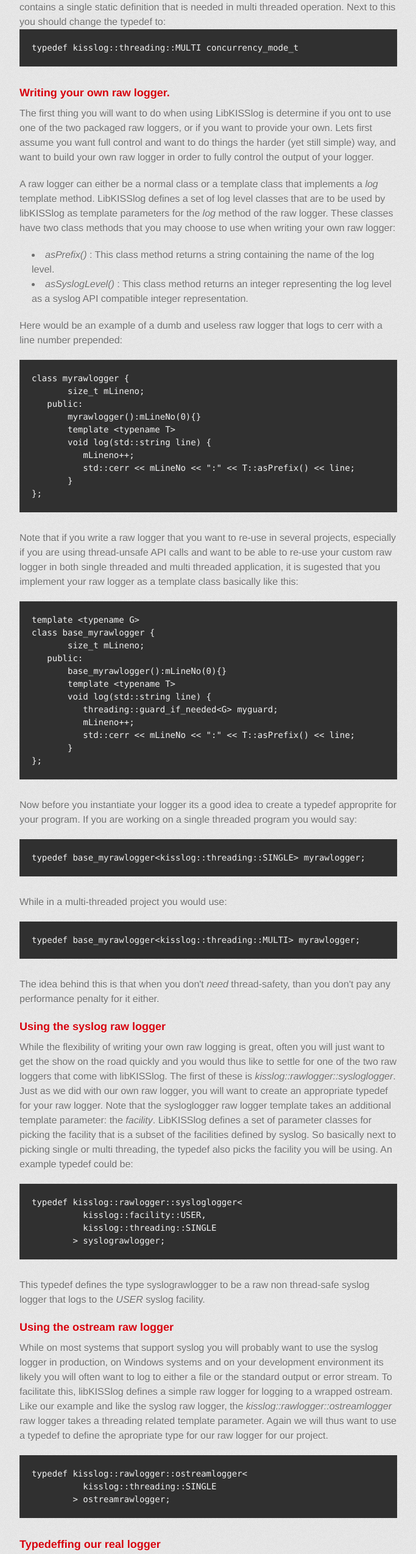
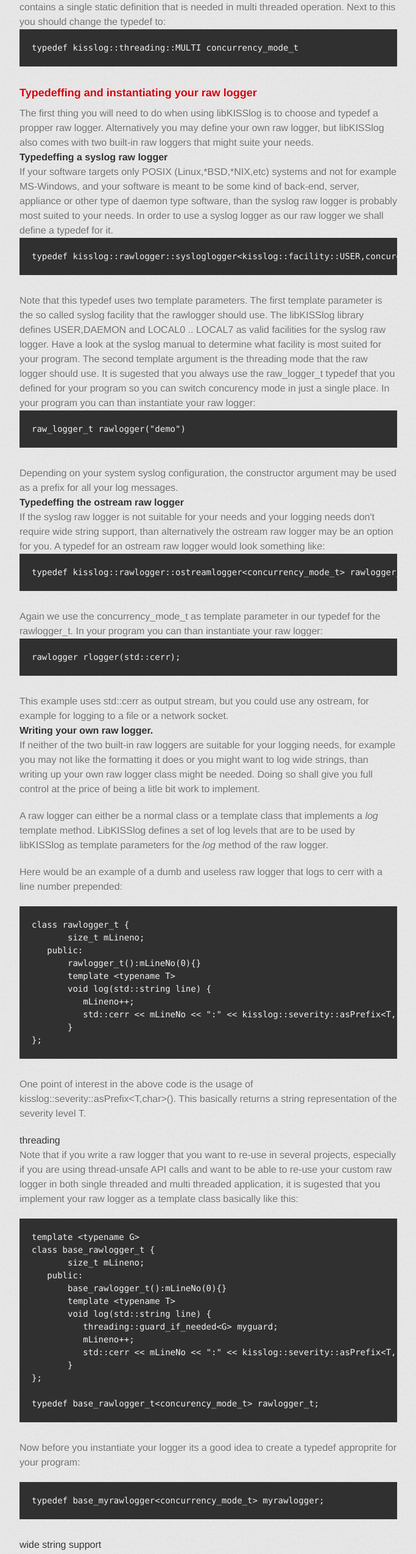
Before and after one commit to pibara/libKISSlog, a plain HTML site: page index.html in a window 1280 px wide. Shown: the part 1180-3728 px from the top of the page at 61% size, without its empty margins (298-981 px from the left). Drawn offline with Linux system fonts and the light colour scheme; a web font is replaced by a local one.

Commit message:
Update index.html
Some more docs

```diff
--- a/index.html
+++ b/index.html
@@ -63,100 +63,133 @@ This file contains a single static definition that is needed in multi threaded o
 
 <pre><code>typedef kisslog::threading::MULTI concurrency_mode_t</code></pre>
 
-<h3>Writing your own raw logger.</h3>
+<h3>Typedeffing and instantiating your raw logger</h3>
+The first thing you will need to do when using libKISSlog is to choose and typedef a propper raw logger. Alternatively you may define your own raw logger, but libKISSlog also comes with two built-in raw loggers that might suite your needs.
+<h4>Typedeffing a syslog raw logger</h4>
+If your software targets only POSIX (Linux,*BSD,*NIX,etc) systems and not for example MS-Windows, and your software is meant to be
+some kind of back-end, server, appliance or other type of daemon type software, than the syslog raw logger is probably most
+ suited to your needs. In order to use a syslog logger as our raw logger we shall define a typedef for it.
 
-<p>The first thing you will want to do when using LibKISSlog is determine if you ont to use one of the two packaged raw loggers, or if you want to provide your own. Lets first assume you want full control and want to do things the harder (yet still simple) way, and want to build your own raw logger in order to fully control the output of your logger. </p>
+<pre><code>typedef kisslog::rawlogger::sysloglogger&lt;kisslog::facility::USER,concurency_mode_t&gt; raw_logger_t</code></pre>
 
-<p>A raw logger can either be a normal class or a template class that implements a <em>log</em> template method. LibKISSlog defines a set of log level classes that are to be used by libKISSlog as template parameters for the <em>log</em> method of the raw logger. These classes have two class methods that you may choose to use when writing your own raw logger:</p>
+Note that this typedef uses two template parameters. The first template parameter is the so called syslog <i>facility</i> that the rawlogger should use.
+The libKISSlog library defines USER,DAEMON and LOCAL0 .. LOCAL7 as valid facilities for the syslog raw logger. Have a look at the syslog manual to determine
+what facility is most suited for your program. The second template argument is the threading mode that the raw logger should use.
+It is sugested that you always use the raw_logger_t typedef that you defined for your program so you can switch concurency mode in just a single place.
 
-<ul>
-<li>
-<em>asPrefix()</em> : This class method returns a string containing the name of the log level.</li>
-<li>
-<em>asSyslogLevel()</em> : This class method returns an integer representing the log level as a syslog API compatible integer representation. </li>
-</ul><p>Here would be an example of a dumb and useless raw logger that logs to cerr with a line number prepended:</p>
+In your program you can than instantiate your raw logger:
 
-<pre><code>class myrawlogger {
+<pre><code>raw_logger_t rawlogger("demo")</code></pre>
+
+Depending on your system syslog configuration, the constructor argument may be used as a prefix for all your log messages.
+
+<h4>Typedeffing the ostream raw logger</h4>
+If the syslog raw logger is not suitable for your needs and your logging needs don't require wide string support, than alternatively
+the ostream raw logger may be an option for you. A typedef for an ostream raw logger would look something like:
+<pre><code>typedef kisslog::rawlogger::ostreamlogger&lt;concurrency_mode_t&gt; rawlogger_t;</code></pre>
+
+Again we use the concurrency_mode_t as template parameter in our typedef for the rawlogger_t.
+
+In your program you can than instantiate your raw logger:
+
+<pre><code>rawlogger rlogger(std::cerr);</code></pre>
+
+This example uses std::cerr as output stream, but you could use any ostream, for example for logging to a file or a network socket.
+
+<h4>Writing your own raw logger.</h4>
+<p>If neither of the two built-in raw loggers are suitable for your logging needs, for example you may not like the formatting it does or you might want to log wide strings,
+than writing up your own raw logger class might be needed. Doing so shall give you full control at the price of being a litle bit work to implement.</p>
+
+<p>A raw logger can either be a normal class or a template class that implements a <em>log</em> template method. LibKISSlog defines a set of log levels that are to be used by libKISSlog as template parameters for the <em>log</em> method of the raw logger.
+</p>
+
+<p>Here would be an example of a dumb and useless raw logger that logs to cerr with a line number prepended:</p>
+
+<pre><code>class rawlogger_t {
        size_t mLineno;
    public:
-       myrawlogger():mLineNo(0){}
+       rawlogger_t():mLineNo(0){}
        template &lt;typename T&gt;
-       void log(std::string line) {
+       void log(<b>std::string</b> line) {
           mLineno++;
-          std::cerr &lt;&lt; mLineNo &lt;&lt; ":" &lt;&lt; T::asPrefix() &lt;&lt; line;
+          std::cerr &lt;&lt; mLineNo &lt;&lt; ":" &lt;&lt; kisslog::severity::asPrefix&lt;T,<b>char</b>&gt;() &lt;&lt; line;
        }
 };
 </code></pre>
 
+<p>One point of interest in the above code is the usage of <i>kisslog::severity::asPrefix&lt;T,char&gt;()</i>. This basically returns a string representation
+  of the severity level <i>T</i>.
+</p>
+<h5>threading</h5>
 <p>Note that if you write a raw logger that you want to re-use in several projects, especially if you are using thread-unsafe API calls and want to be able to re-use your custom raw logger in both single threaded and multi threaded application, it is sugested that you implement your raw logger as a template class basically like this:</p>
 
 <pre><code>template &lt;typename G&gt;
-class base_myrawlogger {
+class base_rawlogger_t {
        size_t mLineno;
    public:
-       base_myrawlogger():mLineNo(0){}
+       base_rawlogger_t():mLineNo(0){}
        template &lt;typename T&gt;
-       void log(std::string line) {
+       void log(<b>std::string</b> line) {
           threading::guard_if_needed&lt;G&gt; myguard;
           mLineno++;
-          std::cerr &lt;&lt; mLineNo &lt;&lt; ":" &lt;&lt; T::asPrefix() &lt;&lt; line;
+          std::cerr &lt;&lt; mLineNo &lt;&lt; ":" &lt;&lt; kisslog::severity::asPrefix&lt;T,<b>char</b>&gt;() &lt;&lt; line;
        }
 };
+
+typedef base_rawlogger_t&lt;concurency_mode_t&gt; rawlogger_t;
 </code></pre>
 
-<p>Now before you instantiate your logger its a good idea to create a typedef approprite for your program. If you are working on a single threaded program you would say:</p>
+<p>Now before you instantiate your logger its a good idea to create a typedef approprite for your program:</p>
 
-<pre><code>typedef base_myrawlogger&lt;kisslog::threading::SINGLE&gt; myrawlogger;
+<pre><code>typedef base_myrawlogger&lt;concurrency_mode_t&gt; myrawlogger;
+</code></pre>
+<h5>wide string support</h5>
+Next to supporting multiple concurency modes you might have an application that uses wide strings instead of char based strings.
+To accomodate this, libKISSlog, while not supplying wide string based built-in raw loggers, does make it trivial to write
+your own. Lets look what a wide string version of our previous raw logger looks like:
+
+<pre><code>template &lt;typename G&gt;
+class base_rawlogger_t {
+       size_t mLineno;
+   public:
+       base_rawlogger_t():mLineNo(0){}
+       template &lt;typename T&gt;
+       void log(<b></b>std::wstring</b> line) {
+          threading::guard_if_needed&lt;G&gt; myguard;
+          mLineno++;
+          std::cerr &lt;&lt; mLineNo &lt;&lt; ":" &lt;&lt; kisslog::severity::asPrefix&lt;T,<b>wchar_t</b>&gt;() &lt;&lt; line;
+       }
+};
+typedef base_rawlogger_t&lt;concurency_mode_t&gt; rawlogger_t;
 </code></pre>
 
-<p>While in a multi-threaded project you would use:</p>
 
-<pre><code>typedef base_myrawlogger&lt;kisslog::threading::MULTI&gt; myrawlogger;
-</code></pre>
+<h3>Typedeffing and instantiating our real logger</h3>
 
-<p>The idea behind this is that when you don't <em>need</em> thread-safety, than you don't pay any performance penalty for it either.</p>
-
-<h3>Using the syslog raw logger</h3>
-
-<p>While the flexibility of writing your own raw logging is great, often you will just want to get the show on the road quickly and you would thus like to settle for one of the two raw loggers that come with libKISSlog. The first of these is <em>kisslog::rawlogger::sysloglogger</em>. Just as we did with our own raw logger, you will want to create an appropriate typedef for your raw logger. Note that the sysloglogger raw logger template takes an additional template parameter: the <em>facility</em>. LibKISSlog defines a set of parameter classes for picking the facility that is a subset of the facilities defined by syslog. So basically next to picking single or multi threading, the typedef also picks the facility you will be using. An example typedef could be:</p>
-
-<pre><code>typedef kisslog::rawlogger::sysloglogger&lt;
-          kisslog::facility::USER,
-          kisslog::threading::SINGLE
-        &gt; syslograwlogger;
-</code></pre>
-
-<p>This typedef defines the type syslograwlogger to be a raw non thread-safe syslog logger that logs to the <em>USER</em> syslog facility.</p>
-
-<h3>Using the ostream raw logger</h3>
-
-<p>While on most systems that support syslog you will probably want to use the syslog logger in production, on Windows systems and on your development environment its likely you will often want to log to either a file or the standard output or error stream. To facilitate this, libKISSlog defines a simple raw logger for logging to a wrapped ostream. Like our example and like the syslog raw logger, the <em>kisslog::rawlogger::ostreamlogger</em> raw logger takes a threading related template parameter. Again we will thus want to use a typedef to define the apropriate type for our raw logger for our project.</p>
-
-<pre><code>typedef kisslog::rawlogger::ostreamlogger&lt;
-          kisslog::threading::SINGLE
-        &gt; ostreamrawlogger;
-</code></pre>
-
-<h3>Typedeffing our real logger</h3>
-
-<p>So far all we've basically done is defining a type for a raw logger that should be used by our actual logger. Before we can instantiate our raw logger and use it to instantiate a real logger, there remains one thing to do. We need to also typedef a shorthand type for our actual logger.
-The <em>kisslog::logger</em> class template takes two template arguments. The first template argument is the type of the raw logger we just defined. The second template argument is the <em>minimal</em> log level for this logger for what log lines will actually get logged. This last template parameter basically implies that you can switch between doing fully verbose debug logging and logging that only does WARNING and above by changing a typedef. A real logger typedef may look something like:</p>
+<p>So far all we've basically done is defining a type for and instantiating a raw logger that should be used by our
+actual logger.
+The <em>kisslog::logger</em> class template takes 1 to 3 template arguments. The first template argument is the type of
+the raw logger. The second template argument is the <em>minimal</em> log level for this logger for
+what log lines will actually get logged. This second template parameter basically implies that you can switch between
+doing fully verbose debug logging and logging that only does WARNING and above by changing a typedef. The default level is WARNING.
+The third and last template argument is the character type this logger is for. This type should match the type used for the
+creation of the raw logger.
+A real logger typedef may look something like:</p>
 
 <pre><code>typedef kisslog::logger&lt;
-          myrawlogger,
-          kisslog::severity::WARNING
-        &gt; mywarnlogger;
+          raw_logger_t,
+          kisslog::severity::WARNING,
+          wchar_t
+        &gt; warnlogger_t;
 </code></pre>
-
-<h3>Instantiating and using the loggers</h3>
 
 <p>Now that we have our typedefs in order (myrawlogger and warnlogger), we can instantiate our logger and use it.</p>
 
 <pre><code>myrawlogger rawlogger;
-mywarnlogger warnlogger(rawlogger);
+warnlogger_t warnlogger(rawlogger);
 ..
-warnlogger.err() &lt;&lt; "Logging is simple " &lt;&lt; 42 &lt;&lt; std::endl;
-warnlogger.debug() &lt;&lt; "This line won't be logged." &lt;&lt; std::endl;
+warnlogger.err() &lt;&lt; L"Logging is simple " &lt;&lt; 42 &lt;&lt; std::endl;
+warnlogger.debug() &lt;&lt; L"This line won't be logged." &lt;&lt; std::endl;
 </code></pre>
 
 <p>The logger defines a small set of methods, one for each log level, that all return an ostream reference.
@@ -267,9 +300,6 @@ Next to reasons why you may want to use libKISSlog for your project, there are a
 <h4>Cross platform support untested.</h4>
 Currently this library has only been tested on POSIX systems. If you want a library for windows that has actually been tested on the windows platform,
 than libKISSlog may not be the library for you.
-<h4>No wchar support (yet)</h4>
-On windows, support for wchar based output may be crucial. Currently libKISSlog does not support wchar logging. If wchar logging
-is essential, you may want to look at the <A HREF="http://boost-log.sourceforge.net/libs/log/doc/html/index.html">boost log library</A>.
 <h4>No asynchonous logging</h4>
 If you have a system with many concurent threads, the overhead of synchonous metaphor based logging may become a
 serious bottleneck. Currently libKISSlog does not support the more efficient actor model based asynchonous logging model
```
